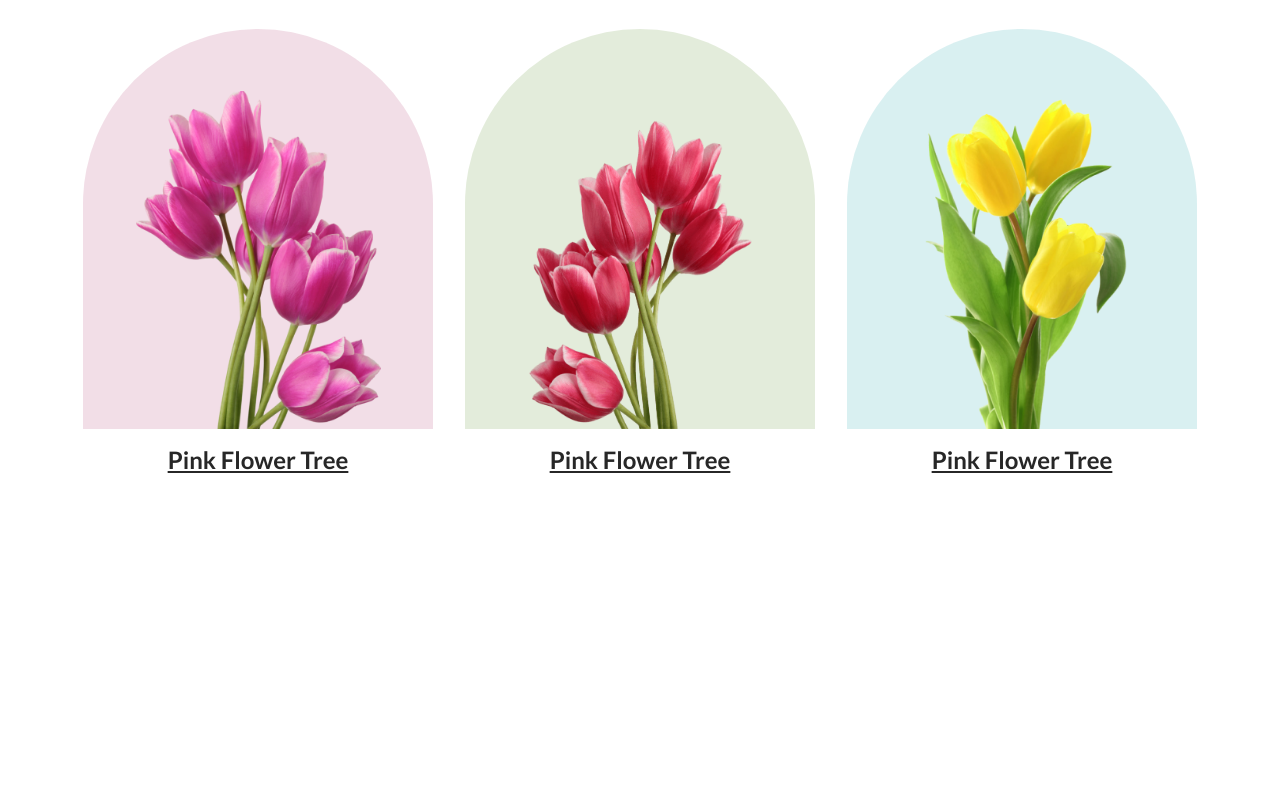
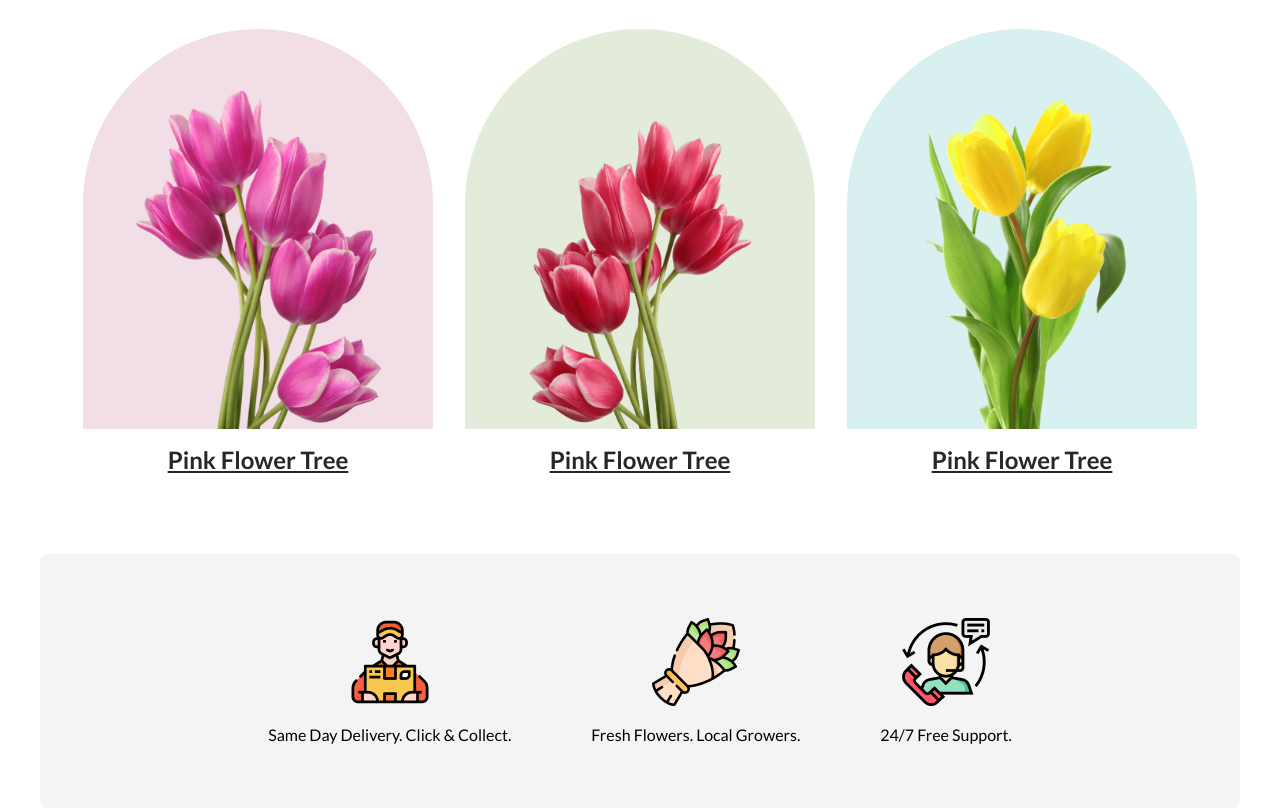
Before and after one commit to mehediy/flower-shop, a plain HTML site: page index.html in a window 1280 px wide. Shown: the part 822-1630 px from the top of the page. Before the commit the page ends 1296 px from the top, so only its background shows below. Drawn offline with Linux system fonts and the light colour scheme.

Commit message:
added why-us section

```diff
--- a/assets/styles/style.css
+++ b/assets/styles/style.css
@@ -127,3 +127,24 @@ body {
 .featured-flowers .item .bg-3 {
   background: rgba(5, 151, 160, 0.15);
 }
+
+/* Why Us section */
+.why-us-section {
+  width: 100%;
+  border-radius: 8px;
+  background: rgba(39, 39, 39, 0.05);
+  display: flex;
+  justify-content: center;
+  align-items: center;
+  padding: 3rem;
+  gap: 3rem;
+}
+
+.why-us-section .item {
+  text-align: center;
+  padding: 1rem;
+}
+
+.why-us-section .item p {
+  padding-top: 1rem;
+}
--- a/index.html
+++ b/index.html
@@ -61,6 +61,22 @@
             </div>
           </div>
         </section>
+        <section class="container">
+          <div class="why-us-section mt-3">
+            <div class="item">
+              <img src="./assets/images/Group-57.png" alt="" />
+              <p>Same Day Delivery. Click & Collect.</p>
+            </div>
+            <div class="item">
+              <img src="./assets/images/Group-58.png" alt="" />
+              <p>Fresh Flowers. Local Growers.</p>
+            </div>
+            <div class="item">
+              <img src="./assets/images/Group-59.png" alt="" />
+              <p>24/7 Free Support.</p>
+            </div>
+          </div>
+        </section>
       </div>
     </main>
     <footer></footer>
```
